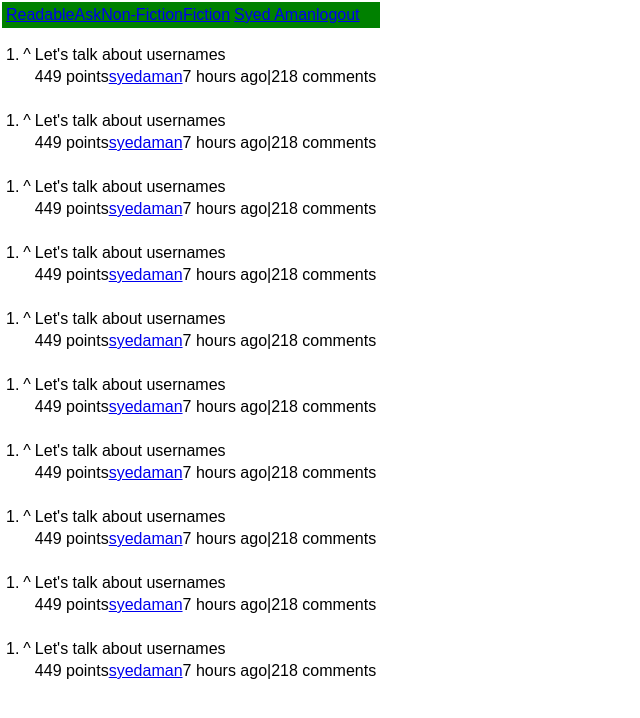
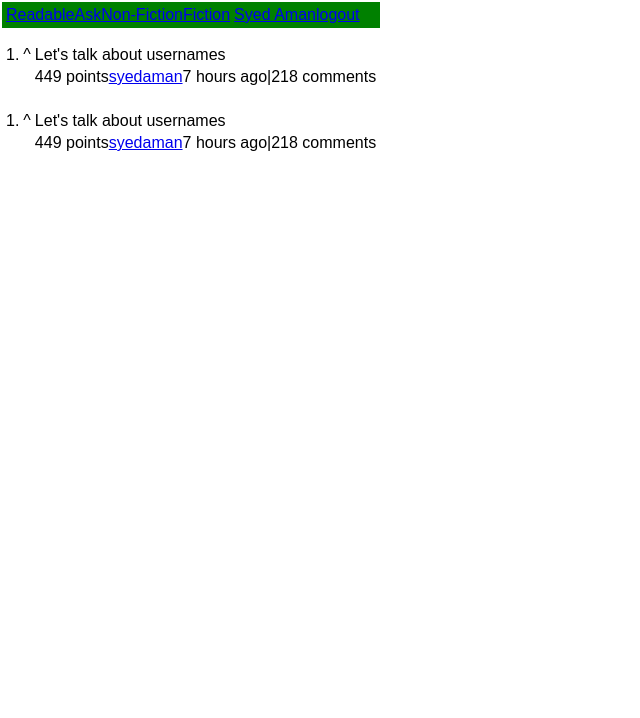
Before and after one commit to islamhaqq/Readable, a React (Create React App) app: page / in a window 1280 px wide. Shown: the top 718 px of the page, without its empty margins (0-640 px from the left). Built offline with nearby package versions, Linux system fonts and the light colour scheme.

Commit message:
convert static posts to dynamic

```diff
--- a/src/components/Post.js
+++ b/src/components/Post.js
@@ -4,7 +4,7 @@ import PostPrimaryRow from './PostPrimaryRow';
 import TableSpacerRow from './TableSpacerRow';
 import PostDetailsRow from './PostDetailsRow';
 
-const Post = () => (
+const Post = ({ post }) => (
 	<tbody className="post-container">
 		<PostPrimaryRow />
 
--- a/src/containers/Home.js
+++ b/src/containers/Home.js
@@ -1,4 +1,5 @@
 import React, { Component } from 'react';
+import PropTypes from 'prop-types';
 
 import Post from '../components/Post';
 
@@ -8,16 +9,7 @@ class Home extends Component {
 			<tr className="home-container">
 				<td>
 					<table className="home-content">
-						<Post />
-						<Post />
-						<Post />
-						<Post />
-						<Post />
-						<Post />
-						<Post />
-						<Post />
-						<Post />
-						<Post />
+						{Object.entries(this.props.posts).map(post => <Post post={post} />)}
 					</table>
 				</td>
 			</tr>
@@ -25,4 +17,8 @@ class Home extends Component {
 	}
 }
 
+Home.propTypes = {
+	posts: PropTypes.object.required,
+};
+
 export default Home;
```
